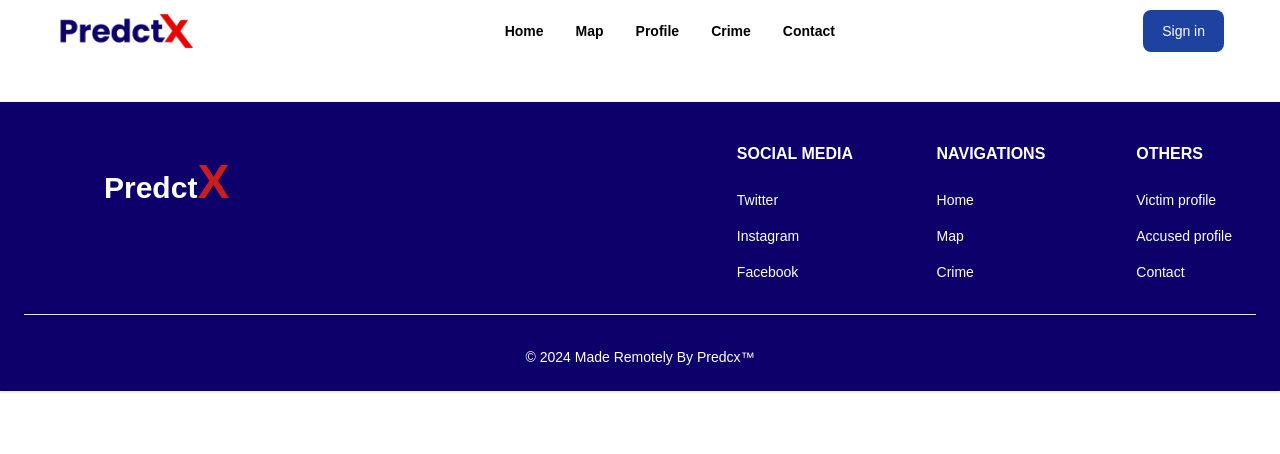
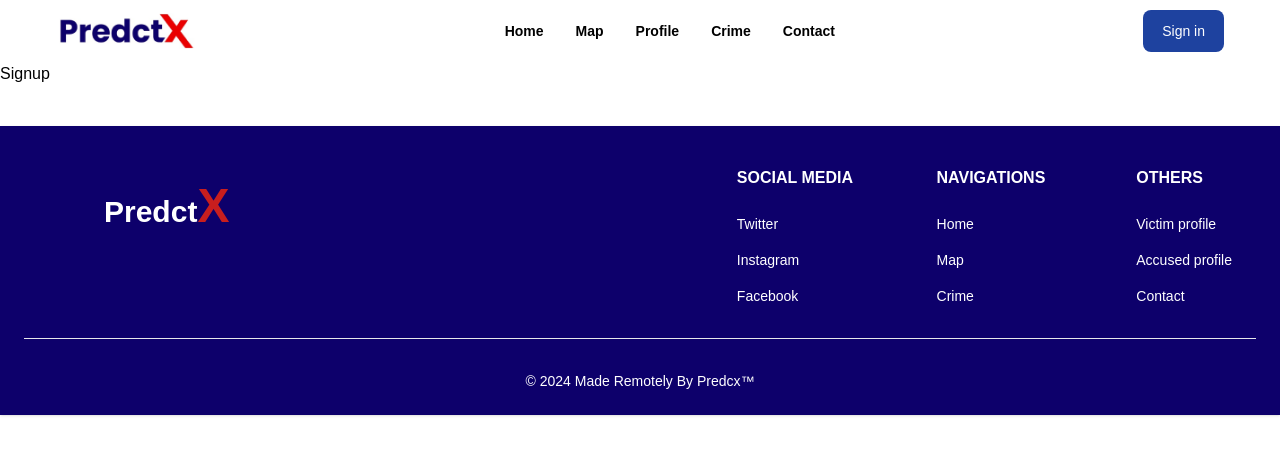
Before and after one commit to securedapp-github/PredictX, a React (Create React App) app in the folder frontend/: page /signup in a window 1280 px wide. Shown: the top 454 px of the page. Built offline with nearby package versions, Linux system fonts and the light colour scheme.

Commit message:
Signin , signup pages initializhed and routes defined

```diff
--- a/frontend/src/App.js
+++ b/frontend/src/App.js
@@ -7,6 +7,8 @@ import Map from './Pages/Map';
 import Profile from './Pages/Profile';
 import Crime from './Pages/Crime';
 import Contact from './Pages/Contact';
+import Signin from './Pages/Signin';
+import Signup from './Pages/Signup';
 
 export default function App() {
   return (
@@ -18,6 +20,8 @@ export default function App() {
         <Route path="/profile" element={<Profile />} />
         <Route path="/crime" element={<Crime />} />
         <Route path="/contact" element={<Contact />} />
+        <Route path="/signin" element={<Signin />} />
+        <Route path="/signup" element={<Signup />} />
       </Routes>
       <Footer/>
     </BrowserRouter>
--- /dev/null
+++ b/frontend/src/Pages/Signin.js
@@ -0,0 +1,7 @@
+import React from 'react'
+
+export default function Signin() {
+  return (
+    <div>Signin</div>
+  )
+}
--- /dev/null
+++ b/frontend/src/Pages/Signup.js
@@ -0,0 +1,7 @@
+import React from 'react'
+
+export default function Signup() {
+  return (
+    <div>Signup</div>
+  )
+}
```
